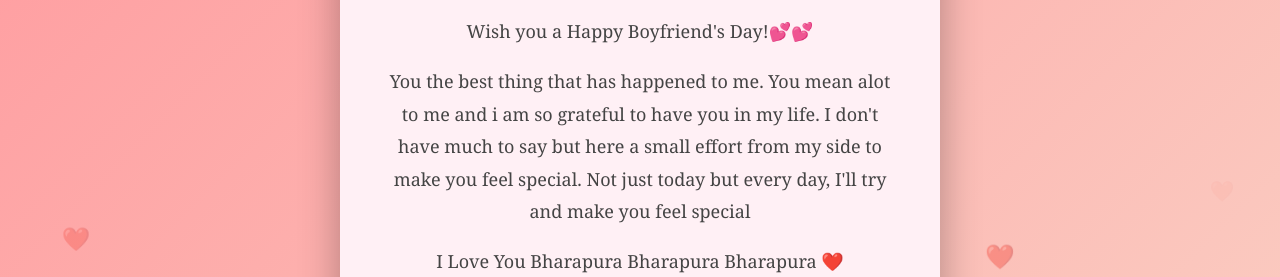
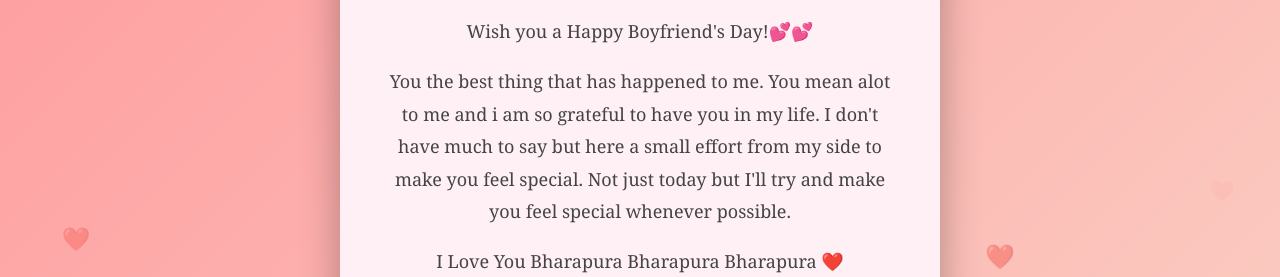
Before and after one commit to Manaswi2005/Manaswi2005.github.io, a plain HTML site: page index.html in a window 1280 px wide. Both pictures are taken after a click on the element 640 px from the left and 408 px from the top of the page. Shown: the part 252-529 px from the top of the page. Drawn offline with Linux system fonts and the light colour scheme.

Commit message:
Update index.html

```diff
--- a/index.html
+++ b/index.html
@@ -114,7 +114,7 @@
         You the best thing that has happened to me.
         You mean alot to me and i am so grateful to have you in my life.
         I don't have much to say but here a small effort from my side to make you feel special.
-        Not just today but every day, I'll try and make you feel special
+        Not just today but I'll try and make you feel special whenever possible.
       </p>
       <p>
         I Love You Bharapura Bharapura Bharapura ❤️
```
